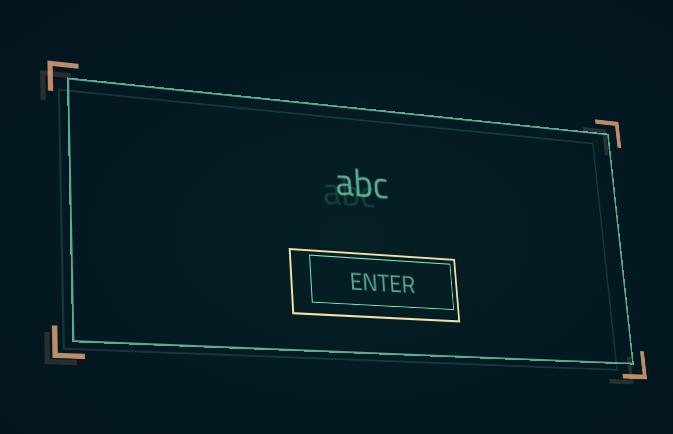
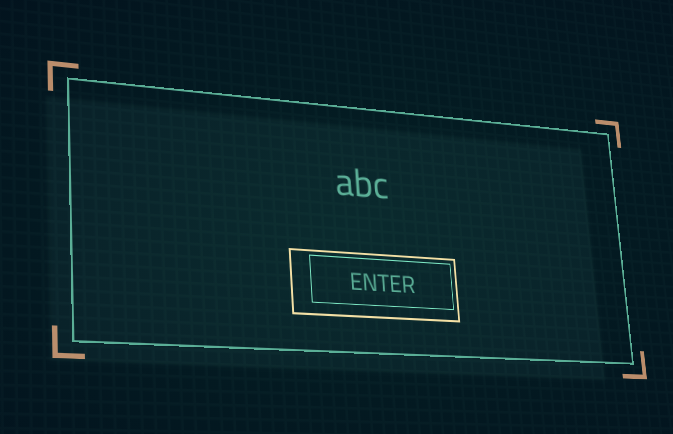
Before and after one commit to kcgidw/fui-demo, a website built with webpack: page public/index.html in a window 1280 px wide. Shown: the part 165-599 px from the top of the page, 288-961 px from the left. Built offline with nearby package versions, Linux system fonts and the light colour scheme.

Commit message:
rework: no reflections for now

```diff
--- a/public/index.html
+++ b/public/index.html
@@ -10,13 +10,13 @@
 		<div id="scene">
 			<div id="camera" class="">
 				<div id="grid-bg" class=""></div>
-				<div id="stack1" class="stack">
+				<div class="stack">
 					<div class="corners-frame">
 						<div class="corners upper"></div>
 					</div>
-					<div class="corners-frame lower">
+					<!-- <div class="corners-frame lower">
 						<div class="corners"></div>
-					</div>
+					</div> -->
 					<div class="box-frame upper">
 						<div class="box upper">
 							<div class="box-content upper">
@@ -30,16 +30,19 @@
 						</div>
 					</div>
 					<div class="box-frame lower">
-						<div class="box lower">
+						<div class="box lower  box-bg"></div>
+						<!-- <div class="box lower">
 							<div class="box-content lower">
-								<p>abc</p>
-								<div class="btn btn-outer initial">
-									<div class="btn btn-inner initial">
-										ENTER
+								<div class="reflective-opacity">
+									<p>abc</p>
+									<div class="btn btn-outer initial">
+										<div class="btn btn-inner initial">
+											ENTER
+										</div>
 									</div>
 								</div>
 							</div>
-						</div>
+						</div> -->
 					</div>
 				</div>
 			</div>
--- a/public/js/app.js
+++ b/public/js/app.js
@@ -2,7 +2,7 @@ const canv = document.getElementById('gradient-bg');
 const cam = document.getElementById('camera');
 
 const calcHorRotate = (mouseHor) => {
-	const maxAngle = 2;
+	const maxAngle = 2.5;
 	const containerLeft = canv.getBoundingClientRect().left;
 	const containerCenter = containerLeft + canv.clientWidth / 2;
 	const mouseDistToCenter = containerCenter - mouseHor;
@@ -13,7 +13,7 @@ const calcHorRotate = (mouseHor) => {
 };
 
 const calcVerRotate = (mouseVer) => {
-	const maxAngle = 2;
+	const maxAngle = 2.5;
 	const containerTop = canv.getBoundingClientRect().top;
 	const containerCenter = containerTop + canv.clientHeight / 2;
 	const mouseDistToCenter = containerCenter - mouseVer;
@@ -42,8 +42,8 @@ const setZ = (selector, z) => {
 	document.querySelector(selector).style.webkitTransform = `translateZ(${z}px)`;
 };
 
-setZ('#stack1 .box.upper', 30);
-setZ('#stack1 .box.lower', -30);
+setZ('.box.upper', 30);
+setZ('.box.lower', -30);
 
 const windowOpenSfx = new Audio('assets/window-open.wav');
 windowOpenSfx.addEventListener('canplaythrough', (e) => {
--- a/public/style/main.scss
+++ b/public/style/main.scss
@@ -42,13 +42,9 @@ body {
 }
 
 #grid-bg {
-	$w: 300%;
-	$h: 200%;
 	position: absolute;
-	width: $w;
-	height: $h;
-	left: calc($w / 2);
-	top: calc($h / 2);
+	width: 300%;
+	height: 200%;
 	background: repeating-linear-gradient(
 			to bottom,
 			$base-color,
@@ -68,6 +64,7 @@ body {
 }
 
 .stack {
+	// Manages dimensions and positioning of box
 	position: absolute;
 	width: 600px;
 	height: 250px;
@@ -79,10 +76,6 @@ body {
 	width: 100%;
 	height: 100%;
 	transform-style: preserve-3d;
-
-	&.lower {
-		opacity: 0.2;
-	}
 
 	.box {
 		margin: auto;
@@ -97,13 +90,17 @@ body {
 		animation-duration: 0.4s, 0.3s;
 		// animation-fill-mode: both;
 		animation-timing-function: ease, ease-in-out;
-		animation-delay: 0s;
 		&.upper {
 			animation-name: flicker, sliding-doors-open;
 		}
-		&.lower {
-			user-select: none;
-			animation-name: flicker, sliding-doors-open;
+		// &.lower {
+		// 	user-select: none;
+		// 	animation-name: flicker, sliding-doors-open;
+		// }
+		&.box-bg {
+			opacity: 0.05;
+			background-color: $base-color;
+			box-shadow: 0 0 3px 3px $base-color;
 		}
 		.box-content {
 			transform-style: preserve-3d;
@@ -123,9 +120,9 @@ body {
 	align-items: center;
 	transform-style: preserve-3d;
 
-	&.lower {
-		opacity: 0.2;
-	}
+	// &.lower {
+	// 	opacity: 0.2;
+	// }
 }
 
 @function genCorners($col) {
@@ -148,7 +145,7 @@ body {
 	animation-name: zoom-half, fadein-8;
 	animation-duration: 0.3s, 0.5s;
 	animation-timing-function: $ease-out-cubic, ease-out;
-	animation-delay: 0.2s, 0s;
+	animation-delay: 0.3s, 0s;
 	animation-fill-mode: both;
 	opacity: 0;
 
```
